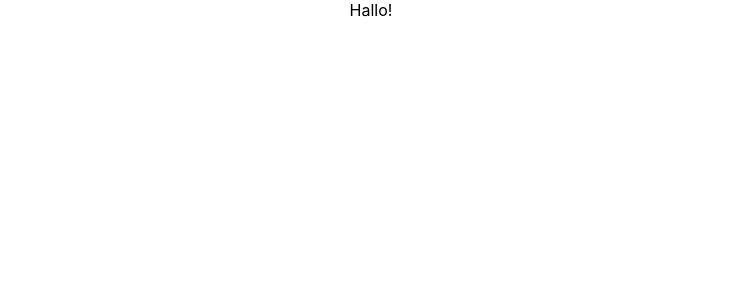
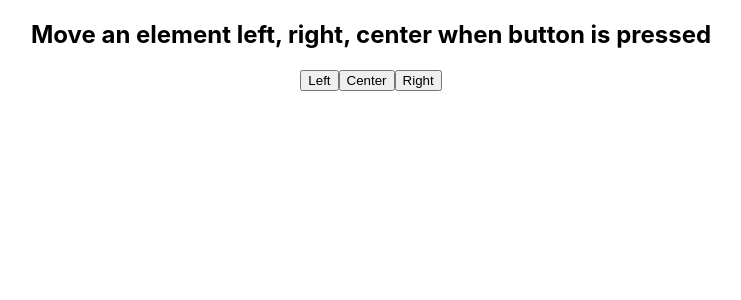
Before and after one commit to bekircbc/movebox_react, a React (Vite) app: page / in a window 1280 px wide. Shown: the top 300 px of the page, without its empty margins (269-1010 px from the left). Built offline with nearby package versions, Linux system fonts and the light colour scheme.

Commit message:
onclick for moving right, left, center added

```diff
--- a/src/App.jsx
+++ b/src/App.jsx
@@ -2,7 +2,26 @@
 import "./App.scss";
 
 function App() {
-  return <div className="App">Hallo!</div>;
+  const [position, setPosition] = useState("Center");
+  return (
+    <div className="App">
+      <h2>Move an element left, right, center when button is pressed</h2>
+      <div className="controls">
+        <button className="left" onClick={() => setPosition("Left")}>
+          Left
+        </button>
+        <button className="center" onClick={() => setPosition("Center")}>
+          Center
+        </button>
+        <button className="right" onClick={() => setPosition("Right")}>
+          Right
+        </button>
+        <div className={`gameArea gameArea${position}`}>
+          <div className="box"></div>
+        </div>
+      </div>
+    </div>
+  );
 }
 
 export default App;
```
